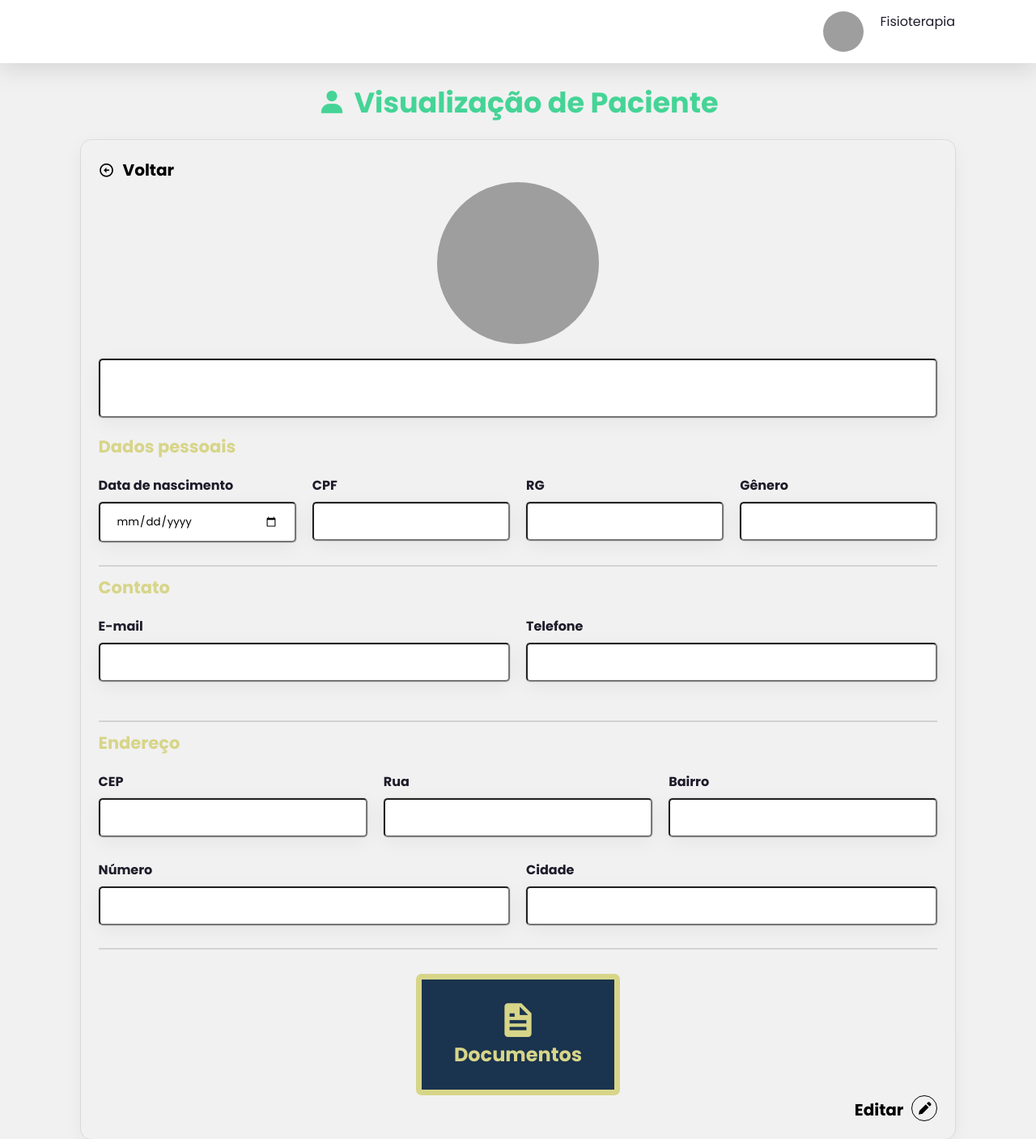
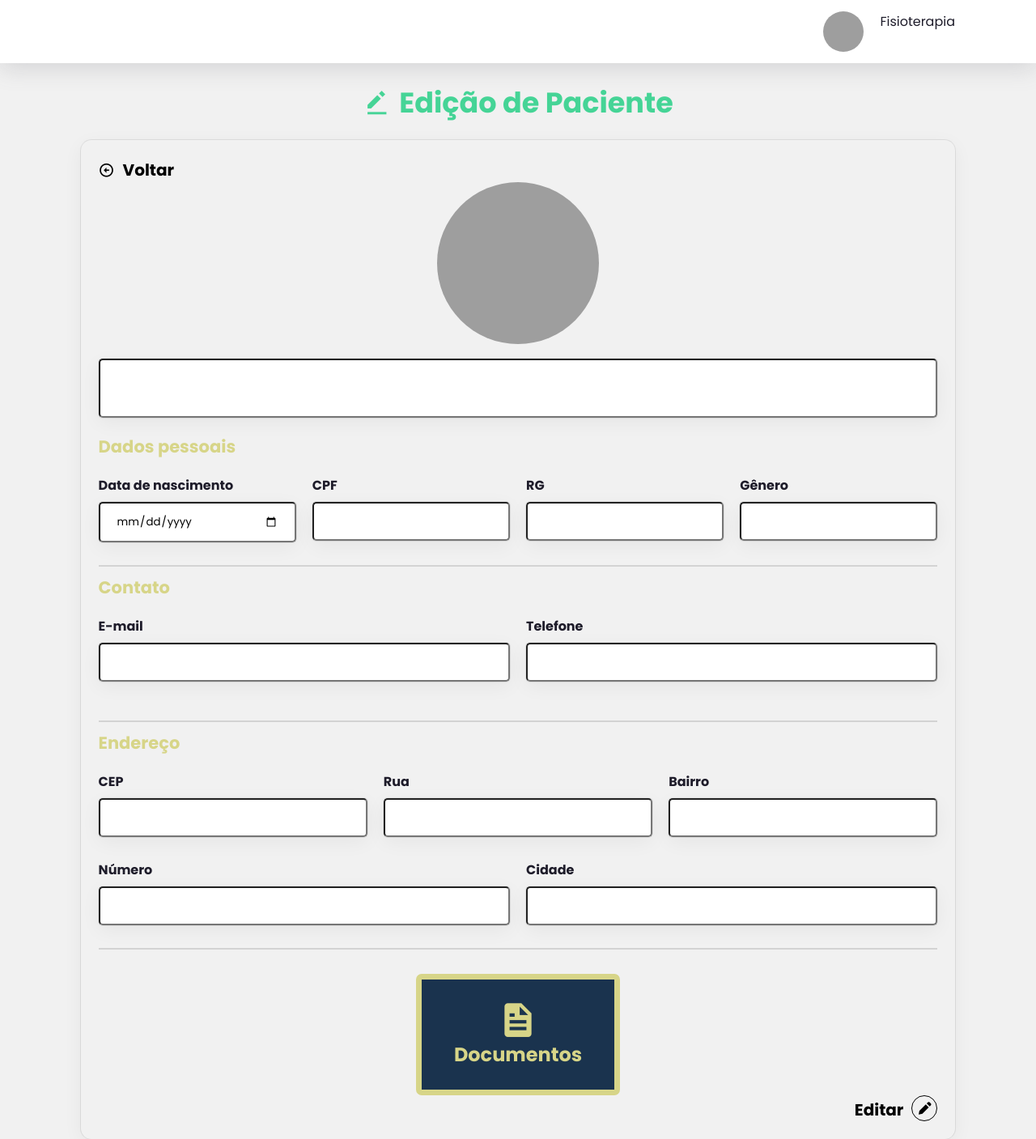
Before and after one commit to MAJE-Tecnologias/Evoluti, a PHP site: page /Admin/adminView_Paciente_Editar.php?idPaciente=1 in a window 1280 px wide. Shown: the whole page at 81% size. Run offline with PHP 8.4, Linux system fonts and the light colour scheme; the visitor is signed in with stand-in values (Sample User, id 1); data that the repository does not hold is empty; some libraries are stand-ins or nearby versions; grey boxes are pictures that could not be loaded.

Commit message:
Commit 68

```diff
--- a/HTML/Admin/adminView_Paciente_Editar.php
+++ b/HTML/Admin/adminView_Paciente_Editar.php
@@ -68,8 +68,8 @@ $nomeArray = $selectNome->fetch_array(MYSQLI_ASSOC);
     <div id="containerPrincipal" class="container_cadastroUser">
         <div class="container_view" data="interno/a.html" id="container_view_pacientes">
             <div class="titulo">
-                <i class='bx bxs-user'></i>
-                <p>Visualização de Paciente</p>
+                <i class='bx bxs-edit-alt' ></i>
+                <p>Edição de Paciente</p>
             </div>
             <div class="container_form">
 
```
